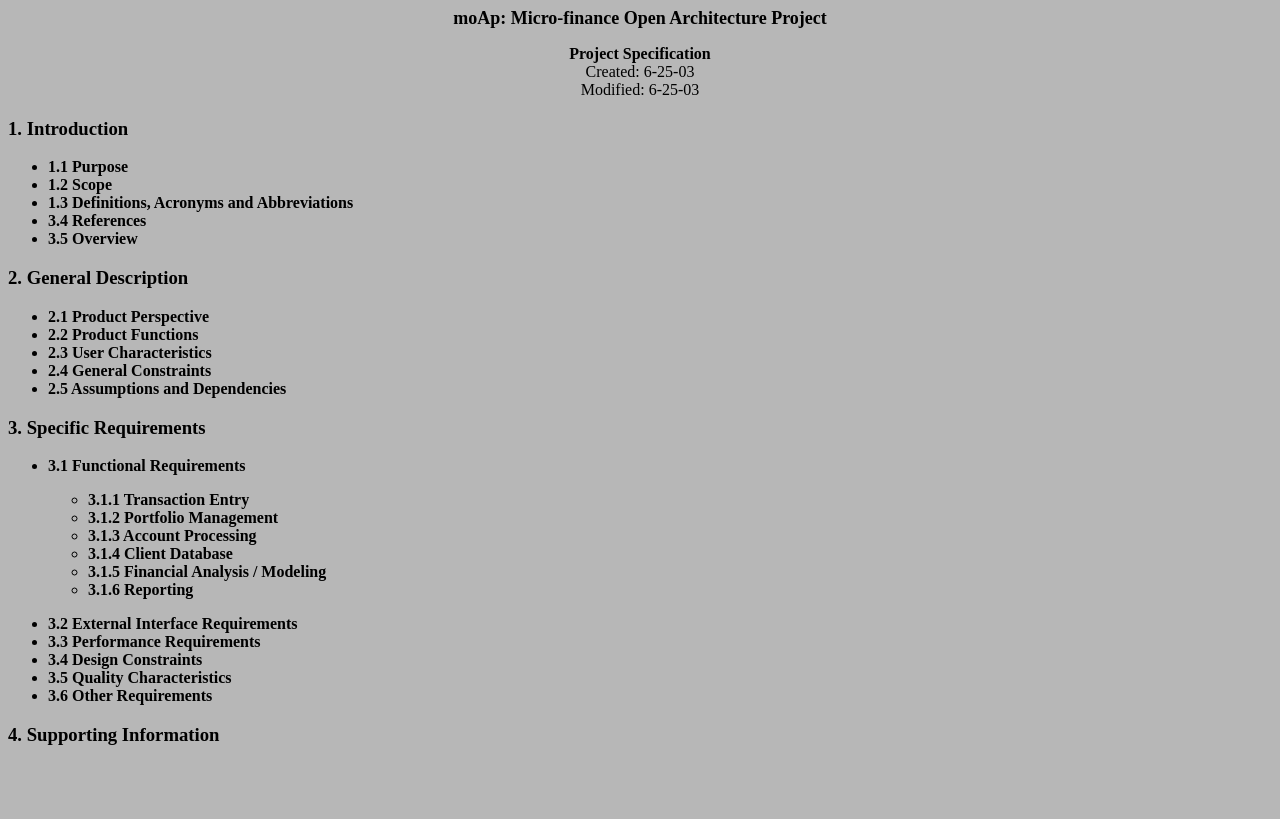
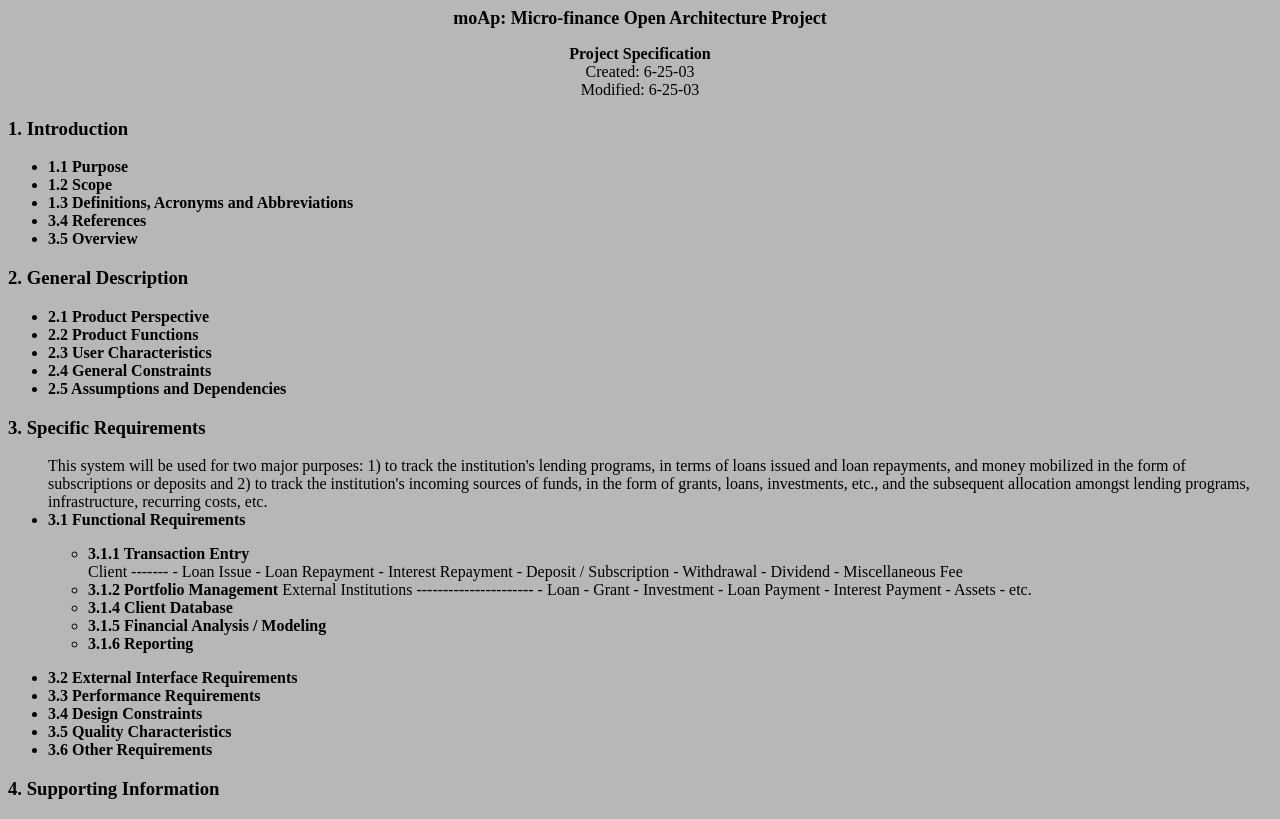
Before and after one commit to meonkeys/moap-web, a plain HTML site: page docs/moAp-Spec.html in a window 1280 px wide. Drawn offline with Linux system fonts and the light colour scheme.

Commit message:
*** empty log message ***

```diff
--- a/docs/moAp-Spec.html
+++ b/docs/moAp-Spec.html
@@ -56,17 +56,34 @@ Modified: 6-25-03<br/>
 <H3>3. Specific Requirements</H3>
 
 <ul>
+This system will be used for two major purposes: 1) to track the institution's lending programs, in terms of loans issued and loan repayments, and money mobilized in the form of subscriptions or deposits and 2) to track the institution's incoming sources of funds, in the form of grants, loans, investments, etc., and the subsequent allocation amongst lending programs, infrastructure, recurring costs, etc.
 <li>
 <b> 3.1 Functional Requirements</b>
 <p>
 <ul>
 	<li><B>3.1.1 Transaction Entry</B>
 	</li>
+	Client
+	-------
+		- Loan Issue
+		- Loan Repayment
+		- Interest Repayment
+		- Deposit / Subscription
+		- Withdrawal
+		- Dividend
+		- Miscellaneous Fee
+
 
 	<li><B>3.1.2 Portfolio Management</B>
-	</li>
-
-	<li><B>3.1.3 Account Processing</B>
+		External Institutions
+	----------------------
+		- Loan
+		- Grant
+		- Investment
+		- Loan Payment
+		- Interest Payment
+		- Assets
+		- etc.
 	</li>
 
 	<li><B>3.1.4 Client Database</B>
```
Also changed, not shown: docs/usecases.txt (added).
